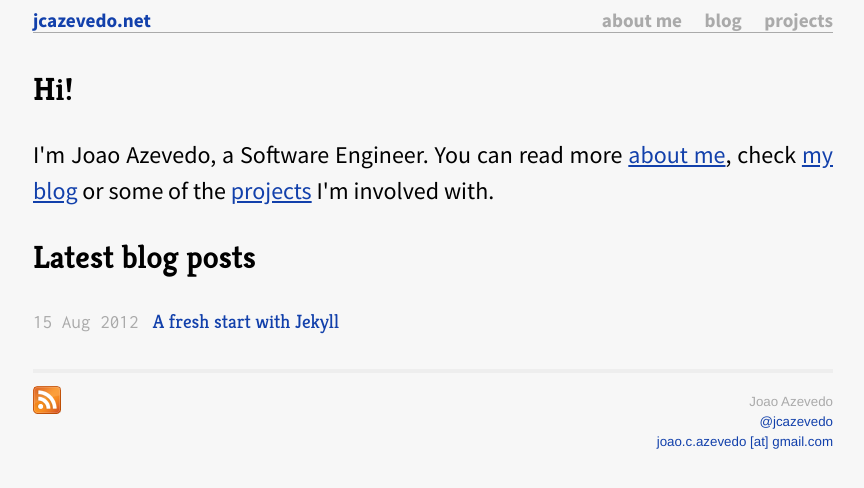
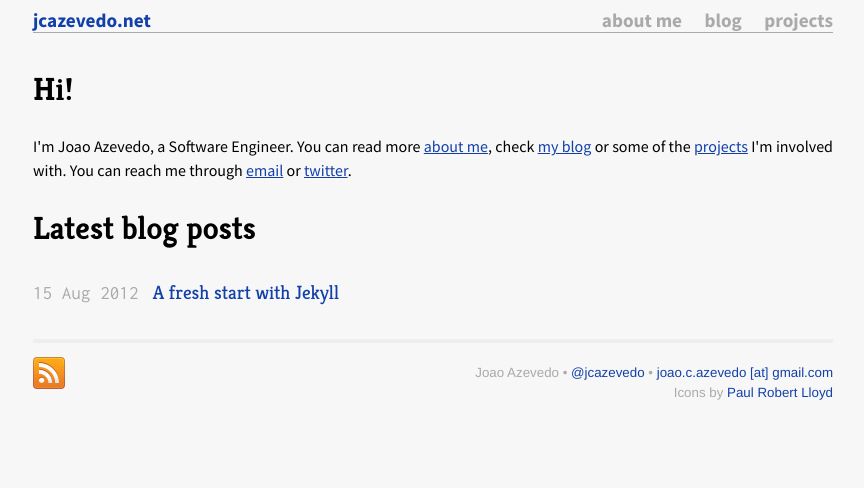
Before and after one commit to jcazevedo/jcazevedo.net, a Jekyll site: the page built from index.html, in a window 1280 px wide. Shown: the top 488 px of the page, without its empty margins (207-1071 px from the left). Built offline with Jekyll 4.4.1, drawn with Linux system fonts in a browser that asks for light colours.

Commit message:
Update the RSS image and change the footer style.

```diff
--- a/_includes/footer.html
+++ b/_includes/footer.html
@@ -1,9 +1,8 @@
 <div class="rss">
-  <a href="/atom.xml"><img src="/images/rss.png" /></a>
+  <a href="/atom.xml"><img src="/images/feed-32x32.png" /></a>
 </div>
 
 <div class="contact">
-  <p>Joao Azevedo</p>
-  <p><a href="http://twitter.com/jcazevedo">@jcazevedo</a></p>
-  <p><a href="mailto:joao.c.azevedo@gmail.com">joao.c.azevedo [at] gmail.com</p>
+  <p>Joao Azevedo &bull; <a href="http://twitter.com/jcazevedo">@jcazevedo</a> &bull; <a href="mailto:joao.c.azevedo@gmail.com">joao.c.azevedo [at] gmail.com</a></p>
+  <p>Icons by <a href="http://paulrobertlloyd.com/2009/06/social_media_icons/">Paul Robert Lloyd</a></p>
 </div>
--- a/index.html
+++ b/index.html
@@ -5,9 +5,7 @@ title: Home
 
 <h1>Hi!</h1>
 
-<div class="main">
-  <p>I'm Joao Azevedo, a Software Engineer. You can read more <a href="/about">about me</a>, check <a href="/blog">my blog</a> or some of the <a href="/projects">projects</a> I'm involved with.</p>
-</div>
+<p>I'm Joao Azevedo, a Software Engineer. You can read more <a href="/about">about me</a>, check <a href="/blog">my blog</a> or some of the <a href="/projects">projects</a> I'm involved with. You can reach me through <a href="mailto:joao.c.azevedo@gmail.com">email</a> or <a href="http://twitter.com/jcazevedo">twitter</a>.
 
 <h1>Latest blog posts</h1>
 
```
Also changed, not shown: images/feed-32x32.png (added), images/rss.png (deleted).
